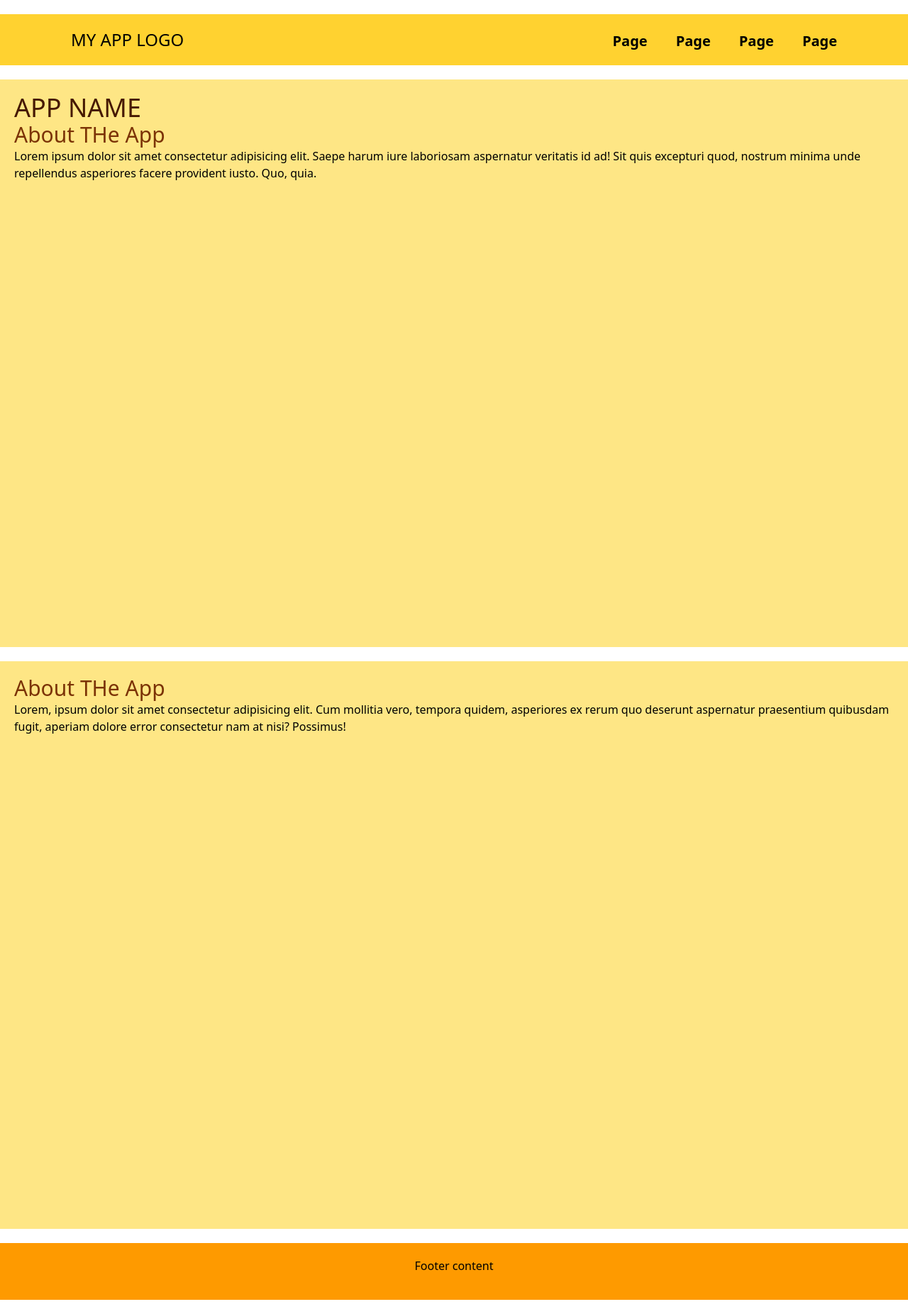
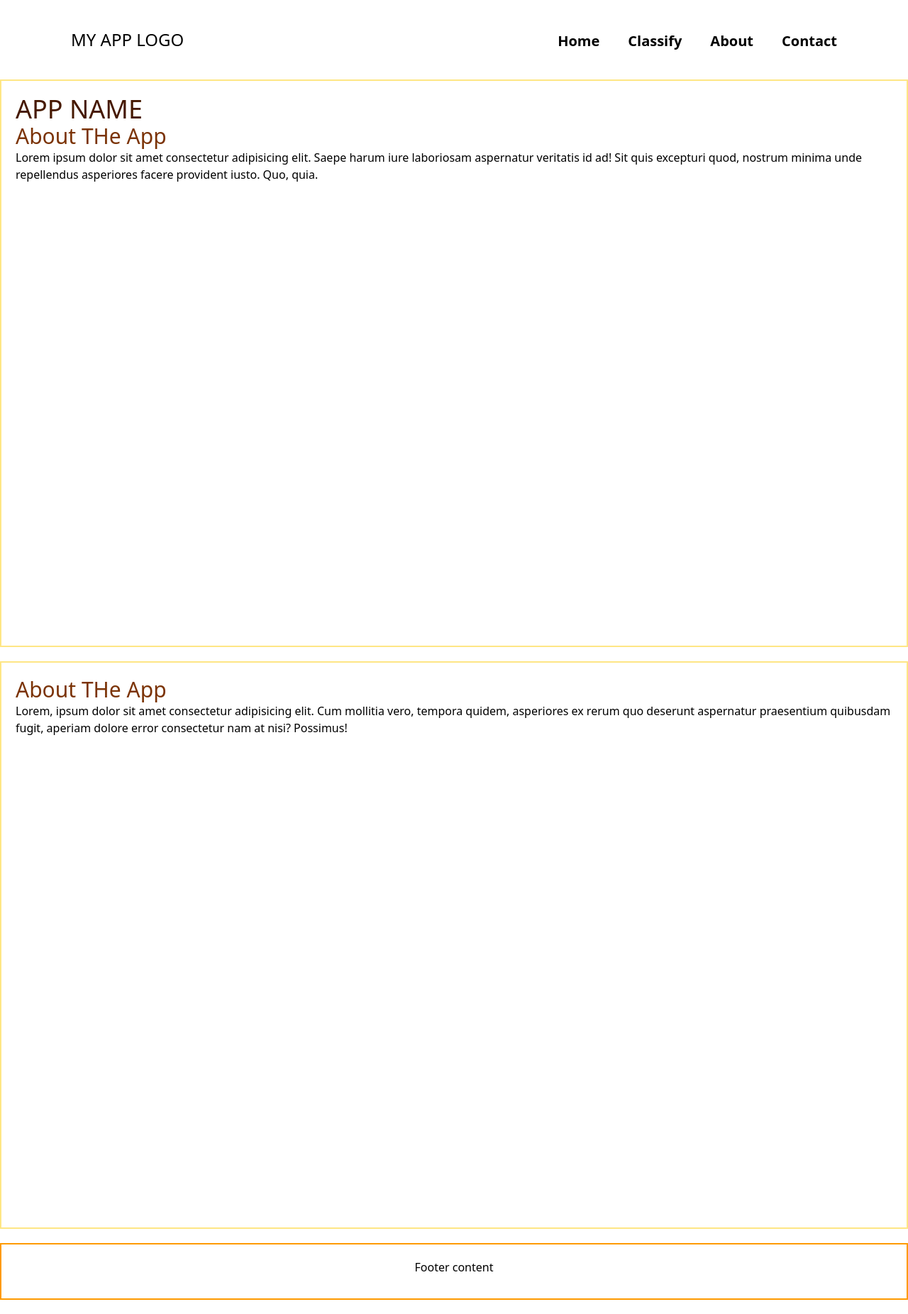
Before and after one commit to sehrishnoreen31/HerbClassification, a Django app: page / in a window 1280 px wide. Shown: the whole page at 71% size. Run offline with Django 5.2, Linux system fonts and the light colour scheme; some libraries are stand-ins or nearby versions.

Commit message:
UI Updates

```diff
--- a/HerbClassification/HerbClassificationApp/static/style.css
+++ /dev/null
@@ -1,3 +0,0 @@
-h1{
-    color: red;
-}
--- a/HerbClassification/HerbClassificationApp/templates/home.html
+++ b/HerbClassification/HerbClassificationApp/templates/home.html
@@ -2,7 +2,7 @@
 <!DOCTYPE html>
 <html lang="en">
 	<head>
-    <title>Django Tailwind</title>
+    {% block title %}<title>Home</title>{% endblock %}
 		<meta charset="UTF-8">
 		<meta name="viewport" content="width=device-width, initial-scale=1.0">
 		<meta http-equiv="X-UA-Compatible" content="ie=edge">
@@ -10,32 +10,35 @@
 	</head>
 
 	<body class="mx-auto max-w-[1500px] m-5 min-h-screen">
-		<header class="bg-amber-300 px-25 py-5 flex justify-between space-x-10 text-2xl">
+
+			<header class="px-25 py-5 flex justify-between space-x-10 text-2xl">
 				<div class="logo">
 					<p>MY APP LOGO</p>
 				</div>
 				<nav>
 					<ul class="flex justify-self-end-safe space-x-10">
-					<li><a class="font-semibold text-xl" href="">Page</a></li>
-					<li><a class="font-semibold text-xl" href="">Page</a></li>
-					<li><a class="font-semibold text-xl" href="">Page</a></li>
-					<li><a class="font-semibold text-xl" href="">Page</a></li>
+						<li><a class="font-semibold text-xl" href="{% url 'home' %}">Home</a></li>
+						<li><a class="font-semibold text-xl" href="{% url 'classify' %}">Classify</a></li>
+						<li><a class="font-semibold text-xl" href="">About</a></li>
+						<li><a class="font-semibold text-xl" href="">Contact</a></li>
 					</ul>
 				</nav>
 			</header>
-
-		<section class="hero mx-auto max-w-[1300px]  m-5 min-h-screen bg-amber-200 p-5">
+			{% block content %}
+			<section class="hero mx-auto max-w-[1300px]  m-5 min-h-screen border-2 border-amber-200 p-5">
 				<h1 class="text-4xl text-amber-950">APP NAME</h1>
 				<h2 class="text-3xl text-amber-900">About THe App</h2>
 				<p>Lorem ipsum dolor sit amet consectetur adipisicing elit. Saepe harum iure laboriosam aspernatur veritatis id ad! Sit quis excepturi quod, nostrum minima unde repellendus asperiores facere provident iusto. Quo, quia.</p>
 			</section>
 
-		<section class="services mx-auto max-w-[1300px]  m-5 min-h-screen bg-amber-200 p-5">
+			<section class="services mx-auto max-w-[1300px]  m-5 min-h-screen border-2 border-amber-200 p-5">
 				<h2 class="text-3xl text-amber-900">About THe App</h2>
 				<p>Lorem, ipsum dolor sit amet consectetur adipisicing elit. Cum mollitia vero, tempora quidem, asperiores ex rerum quo deserunt aspernatur praesentium quibusdam fugit, aperiam dolore error consectetur nam at nisi? Possimus!</p>
 			</section>
+		{% endblock %}
 
-	<footer class="services mx-auto max-w-screen m-5 min-h-20 bg-amber-500 text-center p-5">
+
+	<footer class="services mx-auto max-w-screen m-5 min-h-20 border-2 border-amber-500 text-center p-5">
 		<p>Footer content</p>
 	</footer>
 </body>
--- a/HerbClassification/HerbClassificationApp/urls.py
+++ b/HerbClassification/HerbClassificationApp/urls.py
@@ -4,4 +4,5 @@ from . import views
 
 urlpatterns = [
     path('',views.home, name='home'),
+    path('classify/',views.classify, name='classify'),
 ]
--- a/HerbClassification/HerbClassificationApp/views.py
+++ b/HerbClassification/HerbClassificationApp/views.py
@@ -3,3 +3,6 @@ from django.shortcuts import render
 # Create your views here.
 def home(request):
     return render(request, 'home.html')
+
+def classify(request):
+    return render(request, 'classify.html')
--- a/HerbClassification/theme/static/css/dist/styles.css
+++ b/HerbClassification/theme/static/css/dist/styles.css
@@ -5,28 +5,31 @@
   :root, :host {
     --font-sans: ui-sans-serif, system-ui, sans-serif, "Apple Color Emoji",
       "Segoe UI Emoji", "Segoe UI Symbol", "Noto Color Emoji";
-    --font-serif: ui-serif, Georgia, Cambria, "Times New Roman", Times, serif;
     --font-mono: ui-monospace, SFMono-Regular, Menlo, Monaco, Consolas, "Liberation Mono",
       "Courier New", monospace;
-    --color-orange-300: oklch(83.7% 0.128 66.29);
     --color-amber-200: oklch(92.4% 0.12 95.746);
     --color-amber-300: oklch(87.9% 0.169 91.605);
     --color-amber-500: oklch(76.9% 0.188 70.08);
+    --color-amber-600: oklch(66.6% 0.179 58.318);
     --color-amber-900: oklch(41.4% 0.112 45.904);
     --color-amber-950: oklch(27.9% 0.077 45.635);
+    --color-green-400: oklch(79.2% 0.209 151.711);
+    --color-green-600: oklch(62.7% 0.194 149.214);
+    --color-green-700: oklch(52.7% 0.154 150.069);
     --color-blue-500: oklch(62.3% 0.214 259.815);
     --color-blue-600: oklch(54.6% 0.245 262.881);
-    --color-gray-50: oklch(98.5% 0.002 247.839);
-    --color-gray-800: oklch(27.8% 0.033 256.848);
+    --color-indigo-500: oklch(58.5% 0.233 277.117);
+    --color-gray-300: oklch(87.2% 0.01 258.338);
+    --color-gray-400: oklch(70.7% 0.022 261.325);
+    --color-gray-700: oklch(37.3% 0.034 259.733);
     --color-black: #000;
     --color-white: #fff;
     --spacing: 0.25rem;
-    --container-2xs: 18rem;
-    --container-md: 28rem;
-    --container-lg: 32rem;
-    --container-2xl: 42rem;
-    --container-3xl: 48rem;
-    --container-5xl: 64rem;
+    --container-3xs: 16rem;
+    --text-sm: 0.875rem;
+    --text-sm--line-height: calc(1.25 / 0.875);
+    --text-lg: 1.125rem;
+    --text-lg--line-height: calc(1.75 / 1.125);
     --text-xl: 1.25rem;
     --text-xl--line-height: calc(1.75 / 1.25);
     --text-2xl: 1.5rem;
@@ -35,12 +38,10 @@
     --text-3xl--line-height: calc(2.25 / 1.875);
     --text-4xl: 2.25rem;
     --text-4xl--line-height: calc(2.5 / 2.25);
-    --text-5xl: 3rem;
-    --text-5xl--line-height: 1;
+    --font-weight-medium: 500;
     --font-weight-semibold: 600;
     --font-weight-bold: 700;
-    --tracking-normal: 0em;
-    --leading-normal: 1.5;
+    --radius-md: 0.375rem;
     --default-font-family: var(--font-sans);
     --default-mono-font-family: var(--font-mono);
   }
@@ -315,6 +319,26 @@
   .rounded {
     border-radius: 0.25rem;
   }
+  .rounded-md {
+    border-radius: var(--radius-md);
+  }
+  .border {
+    border-style: var(--tw-border-style);
+    border-width: 1px;
+  }
+  .border-2 {
+    border-style: var(--tw-border-style);
+    border-width: 2px;
+  }
+  .border-amber-200 {
+    border-color: var(--color-amber-200);
+  }
+  .border-amber-500 {
+    border-color: var(--color-amber-500);
+  }
+  .border-gray-300 {
+    border-color: var(--color-gray-300);
+  }
   .bg-amber-200 {
     background-color: var(--color-amber-200);
   }
@@ -431,25 +475,100 @@
   inherits: false;
   initial-value: 0;
 }
-@property --tw-leading {
+@property --tw-border-style {
   syntax: "*";
   inherits: false;
+  initial-value: solid;
 }
 @property --tw-font-weight {
   syntax: "*";
   inherits: false;
 }
-@property --tw-tracking {
+@property --tw-shadow {
   syntax: "*";
   inherits: false;
+  initial-value: 0 0 #0000;
+}
+@property --tw-shadow-color {
+  syntax: "*";
+  inherits: false;
+}
+@property --tw-shadow-alpha {
+  syntax: "<percentage>";
+  inherits: false;
+  initial-value: 100%;
+}
+@property --tw-inset-shadow {
+  syntax: "*";
+  inherits: false;
+  initial-value: 0 0 #0000;
+}
+@property --tw-inset-shadow-color {
+  syntax: "*";
+  inherits: false;
+}
+@property --tw-inset-shadow-alpha {
+  syntax: "<percentage>";
+  inherits: false;
+  initial-value: 100%;
+}
+@property --tw-ring-color {
+  syntax: "*";
+  inherits: false;
+}
+@property --tw-ring-shadow {
+  syntax: "*";
+  inherits: false;
+  initial-value: 0 0 #0000;
+}
+@property --tw-inset-ring-color {
+  syntax: "*";
+  inherits: false;
+}
+@property --tw-inset-ring-shadow {
+  syntax: "*";
+  inherits: false;
+  initial-value: 0 0 #0000;
+}
+@property --tw-ring-inset {
+  syntax: "*";
+  inherits: false;
+}
+@property --tw-ring-offset-width {
+  syntax: "<length>";
+  inherits: false;
+  initial-value: 0px;
+}
+@property --tw-ring-offset-color {
+  syntax: "*";
+  inherits: false;
+  initial-value: #fff;
+}
+@property --tw-ring-offset-shadow {
+  syntax: "*";
+  inherits: false;
+  initial-value: 0 0 #0000;
 }
 @layer properties {
   @supports ((-webkit-hyphens: none) and (not (margin-trim: inline))) or ((-moz-orient: inline) and (not (color:rgb(from red r g b)))) {
     *, ::before, ::after, ::backdrop {
       --tw-space-x-reverse: 0;
-      --tw-leading: initial;
+      --tw-border-style: solid;
       --tw-font-weight: initial;
-      --tw-tracking: initial;
+      --tw-shadow: 0 0 #0000;
+      --tw-shadow-color: initial;
+      --tw-shadow-alpha: 100%;
+      --tw-inset-shadow: 0 0 #0000;
+      --tw-inset-shadow-color: initial;
+      --tw-inset-shadow-alpha: 100%;
+      --tw-ring-color: initial;
+      --tw-ring-shadow: 0 0 #0000;
+      --tw-inset-ring-color: initial;
+      --tw-inset-ring-shadow: 0 0 #0000;
+      --tw-ring-inset: initial;
+      --tw-ring-offset-width: 0px;
+      --tw-ring-offset-color: #fff;
+      --tw-ring-offset-shadow: 0 0 #0000;
     }
   }
 }
```
Also changed, not shown: other parts of HerbClassification/theme/static/css/dist/styles.css (+94 -71 lines), HerbClassification/HerbClassificationApp/static/script.js (+7 -0 lines), HerbClassification/HerbClassificationApp/templates/classify.html (added, +48 -0 lines). Lines whose indentation alone changed are shown as unchanged.
